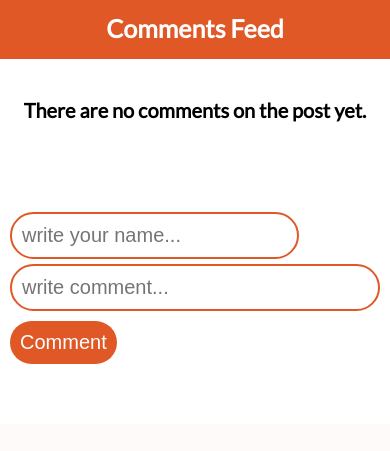
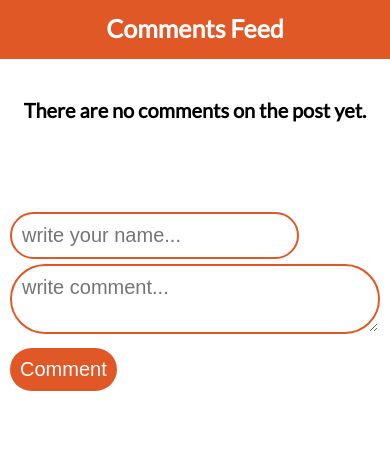
Before and after one commit to coderskyiee/coderskyiee.github.io, a PHP site: page /weather-feed/index.html in a window 390 px wide. Shown: the part 2438-2889 px from the top of the page. Before the commit the page ends 2802 px from the top, so only its background shows below. Run offline with PHP 8.4, Linux system fonts and the light colour scheme; some libraries are stand-ins or nearby versions; some web fonts are replaced.

Commit message:
shift+enter bug resolved

```diff
--- a/weather-feed/index.html
+++ b/weather-feed/index.html
@@ -135,7 +135,7 @@
 					<div class="err">Please Fill out both the name and the comment.</div>
 					<input type="text" id="name" name="name" placeholder="write your name..." required>
 					<br>
-					<input type="text" id="comment" name="comment" placeholder="write comment..." required>
+					<textarea type="text" id="comment" name="comment" placeholder="write comment..." required></textarea>
 					<button id="comment-btn">Comment</button>
 
 				</form>
--- a/weather-feed/resources/css/queries.css
+++ b/weather-feed/resources/css/queries.css
@@ -271,6 +271,9 @@
 	.comment-temp {
 		float: right;
 	}
+	button {
+	top:0px;
+}
 }
 
 @media only screen and (max-width:425px) {
--- a/weather-feed/resources/css/style.css
+++ b/weather-feed/resources/css/style.css
@@ -364,6 +364,8 @@
 	border-radius: 50px;
 	color: white;
 	border: none;
+	position: relative;
+	top:-25px;
 }
 
 button:hover,
```
